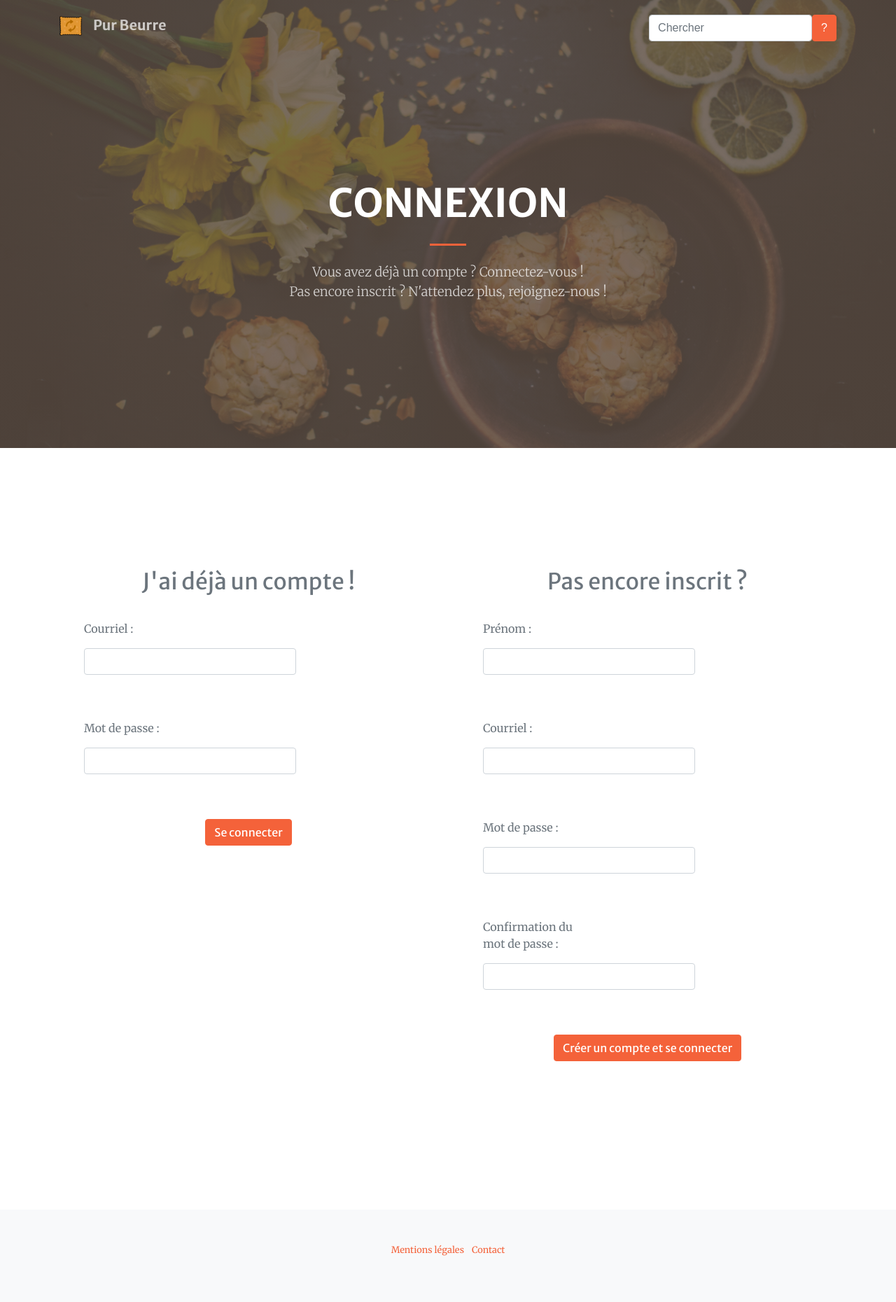
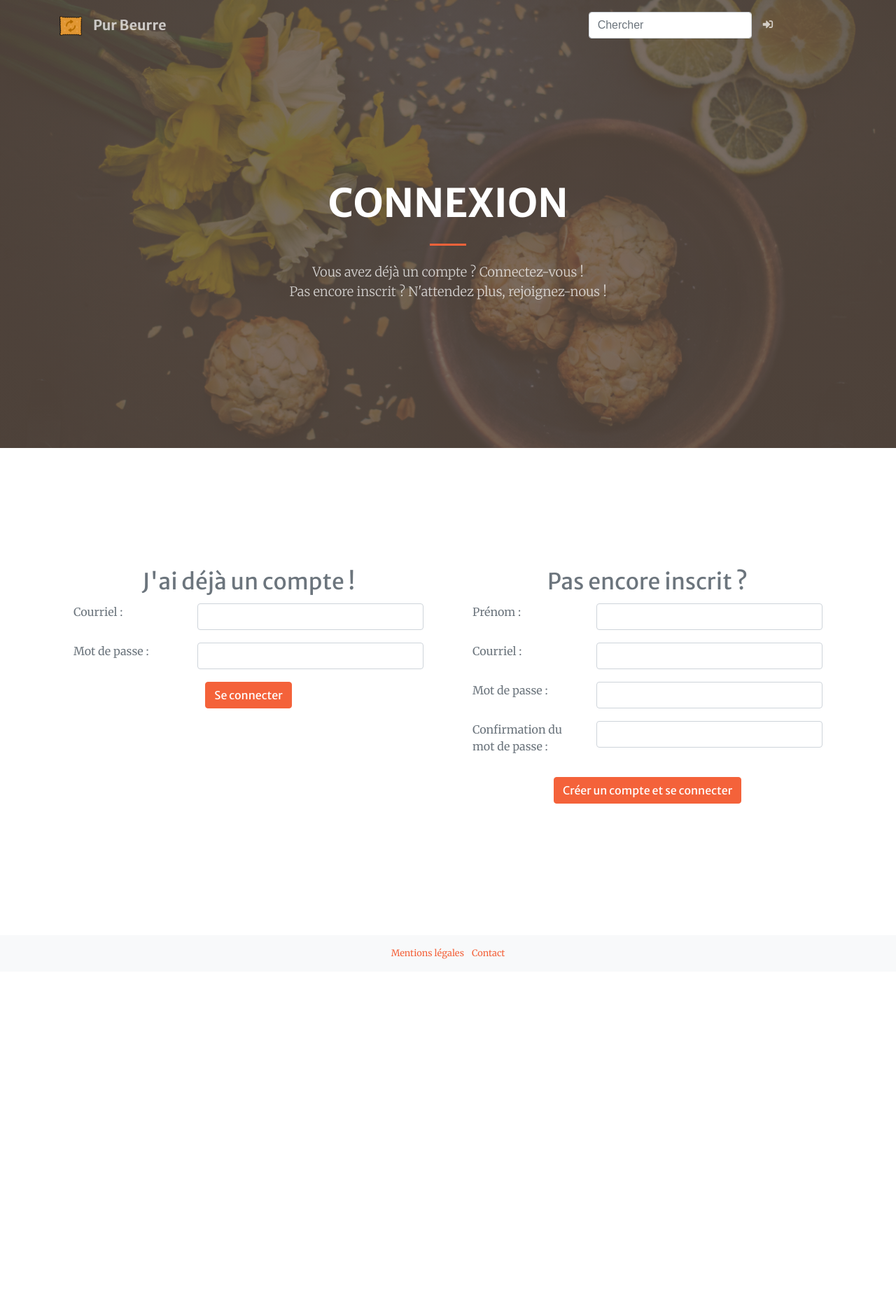
Before and after one commit to etienne86/oc_p11_pur_beurre, a Django app: page /auth/sign/ in a window 1280 px wide. Shown: the whole page at 70% size. After the commit the page ends 1370 px from the top, so only its background shows below. Run offline with Django 3.2, Linux system fonts and the light colour scheme; some libraries are stand-ins or nearby versions.

Commit message:
minor display changes in templates

```diff
--- a/pur_beurre/auth/templates/auth/sign.html
+++ b/pur_beurre/auth/templates/auth/sign.html
@@ -2,19 +2,16 @@
 {% load static %}
 
 
-{% block not_signed_in %}{% endblock %}
-
 {% block masthead_title %}
   Connexion
-{% endblock %}
+{% endblock masthead_title %}
 
 {% block masthead_subtitle %}
   Vous avez déjà un compte ? Connectez-vous !<br />
   Pas encore inscrit ? N'attendez plus, rejoignez-nous !
-{% endblock %}
+{% endblock masthead_subtitle %}
 
-
-{% block section_one_divider %}{% endblock %}
+{% block section_one_divider %}{% endblock section_one_divider %}
 
 {% block section_one_text %}
   <div class="row">
@@ -29,7 +26,7 @@
                   <p class="text-danger">{{ error }}</p>
               {% endfor %}
               {% for field in authentication_form %}
-                <div class="form-group py-4">
+                <div class="row form-group">
                   <div class="col-12 col-md-4 text-left">
                     <label>{{ field.label_tag }}</label>
                   </div>
@@ -41,7 +38,7 @@
                   </div>
                 </div>
               {% endfor %}
-              <div class="form-group py-4 mt-auto">
+              <div class="form-group mt-auto">
                 <input type="submit" name="sign_in_form" value="Se connecter" class="btn btn-primary" />
               </div>
             </form>
@@ -60,7 +57,7 @@
                   <p class="text-danger">{{ error }}</p>
               {% endfor %}
               {% for field in user_creation_form %}
-                <div class="form-group py-4">
+                <div class="row form-group">
                   <div class="col-12 col-md-4 text-left">
                     <label>{{ field.label_tag }}</label>
                   </div>
@@ -72,7 +69,7 @@
                   </div>
                 </div>
               {% endfor %}
-              <div class="form-group py-4 mt-auto">
+              <div class="form-group mt-auto">
                 <input type="submit" name="sign_up_form" value="Créer un compte et se connecter" class="btn btn-primary" />
               </div>
             </form>
@@ -81,4 +78,4 @@
       </div>
     </div>
   </div>
-{% endblock %}
+{% endblock section_one_text %}
--- a/pur_beurre/off_sub/static/css/styles.css
+++ b/pur_beurre/off_sub/static/css/styles.css
@@ -84,3 +84,8 @@ html, body
     /* prevent horizontal scrollbar */
     overflow-x: hidden;
 }
+
+.text-transparent
+{
+  opacity: 0;
+}
--- a/pur_beurre/off_sub/templates/off_sub/base.html
+++ b/pur_beurre/off_sub/templates/off_sub/base.html
@@ -39,7 +39,6 @@
   <script>
     $( function() {
       var allProducts = JSON.parse(document.getElementById('python-products').textContent);
-      var availableProducts = ["product_1 très long à lire tout cela, vraiment extrêmement long !!!", "another_product", "product_2", "product-a", "product-ab", "1234 - product-abc"];
       $( "#autocompletion-navbar" ).autocomplete({
         source: allProducts
       });
@@ -69,10 +68,14 @@
         <span class="navbar-toggler-icon"></span>
       </button>
       <div class="collapse navbar-collapse" id="navbarResponsive">
-        <ul class="navbar-nav ml-auto my-2 my-sm-0">
+        <ul class="navbar-nav ml-auto my-2 my-lg-0">
           {% if user_authenticated %}
             <li class="nav-item">
               <p  class="nav-link disabled">Bonjour {{ user.first_name }} !</p>
+            </li>
+          {% else %}
+            <li class="nav-item text-transparent d-none d-lg-block">
+              <p  class="nav-link disabled">Bonjour Anonyme !</p>
             </li>
           {% endif %}
           {% block search %}
@@ -81,7 +84,7 @@
                 <div class="ui-widget ui-front d-inline-flex">
                   <label for="autocompletion-navbar"></label>
                   <input id="autocompletion-navbar" class="form-control" type="search" placeholder="Chercher" />
-                  <input type="submit" value="?" class="btn btn-primary" />
+                  <input type="submit" value="?" class="btn btn-primary d-lg-none" />
                 </div>
               </form>
             </li>
@@ -102,6 +105,12 @@
             {% block not_signed_in %}
               <li class="nav-item">
                 <a class="nav-link" href="{% url 'auth:sign' %}" title="Connexion"><i class="fas fa-sign-in-alt"></i></a>
+              </li>
+              <li class="nav-item text-transparent d-none d-lg-block">
+                <a class="nav-link disabled" href="{% url 'auth:sign' %}" title="Connexion"><i class="far fa-user"></i></a>
+              </li>
+              <li class="nav-item text-transparent d-none d-lg-block">
+                <a class="nav-link disabled" href="{% url 'auth:sign' %}" title="Connexion"><i class="fas fa-carrot"></i></a>
               </li>
             {% endblock not_signed_in %}
           {% endif %}
@@ -149,10 +158,10 @@
 
 
   <!-- Footer -->
-  <footer class="bg-light py-5">
+  <footer class="bg-light py-3">
     <div class="container">
       <div class="small text-center text-muted">
-        <ul class="list-inline">
+        <ul class="list-inline mb-0">
           <li class="list-inline-item">
             <a href="/legal/" title="Mentions légales">Mentions légales</a>
           </li>
--- a/pur_beurre/off_sub/templates/off_sub/food.html
+++ b/pur_beurre/off_sub/templates/off_sub/food.html
@@ -18,7 +18,7 @@
 {% block masthead_divider %}{% endblock %}
 
 {% block masthead_subtitle %}
-  <a href="/food/{{ product.id }}">
+  <a href="/food/{{ product.id }}" class="text-white">
     {% if product.product_name %}
       {{ product.product_name }}
     {% else %}
--- a/pur_beurre/off_sub/templates/off_sub/results.html
+++ b/pur_beurre/off_sub/templates/off_sub/results.html
@@ -13,7 +13,7 @@
 {% block masthead_divider %}{% endblock masthead_divider %}
 
 {% block masthead_subtitle %}
-  <a href="/food/{{ initial_product.id }}">{{ initial_product.product_name }}</a>
+  <a href="/food/{{ initial_product.id }}" class="text-white">{{ initial_product.product_name }}</a>
 {% endblock masthead_subtitle %}
 
 {% block section_one_title %}
```
Also changed, not shown: pur_beurre/off_sub/views.py (+11 -8 lines).
